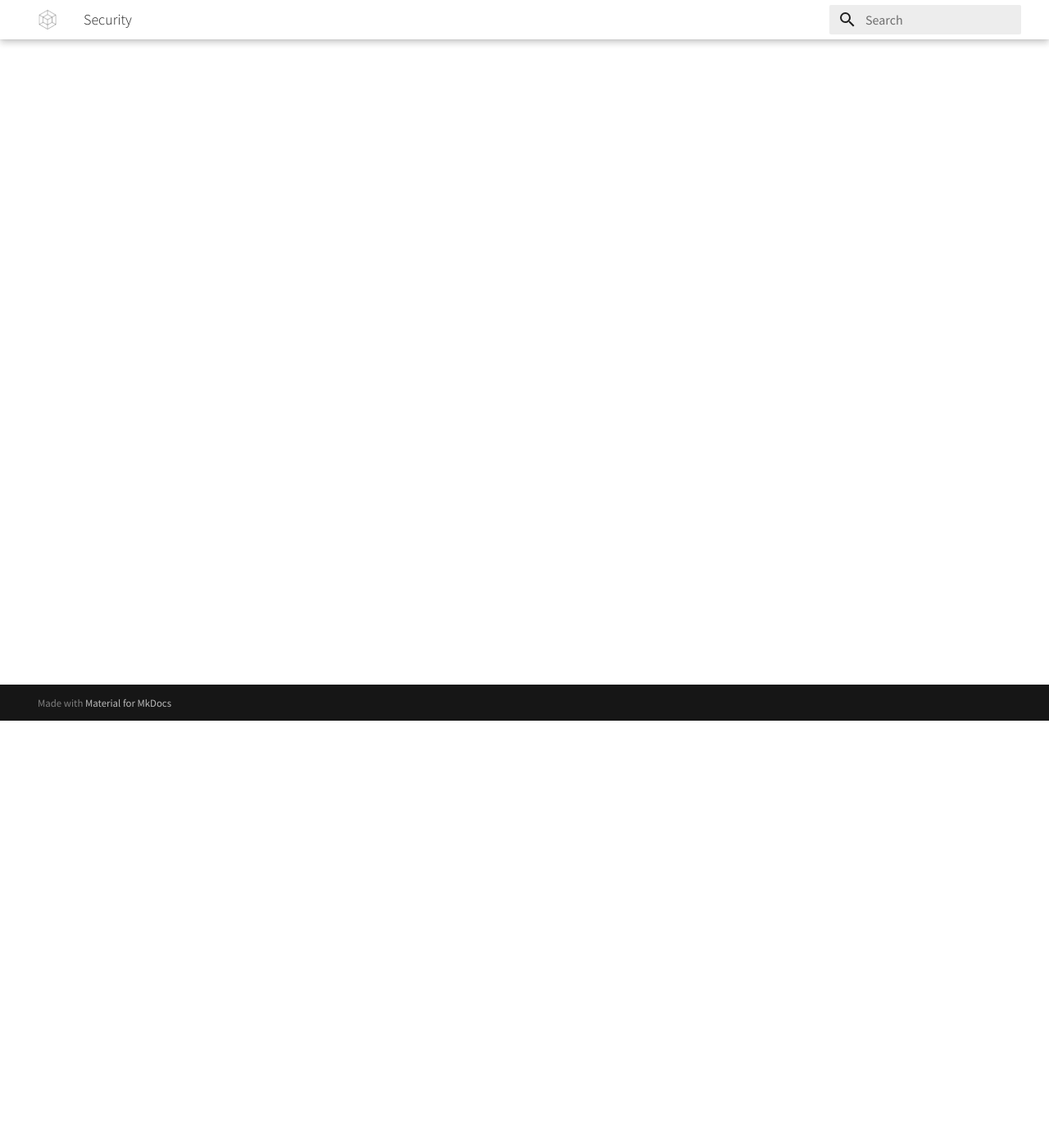
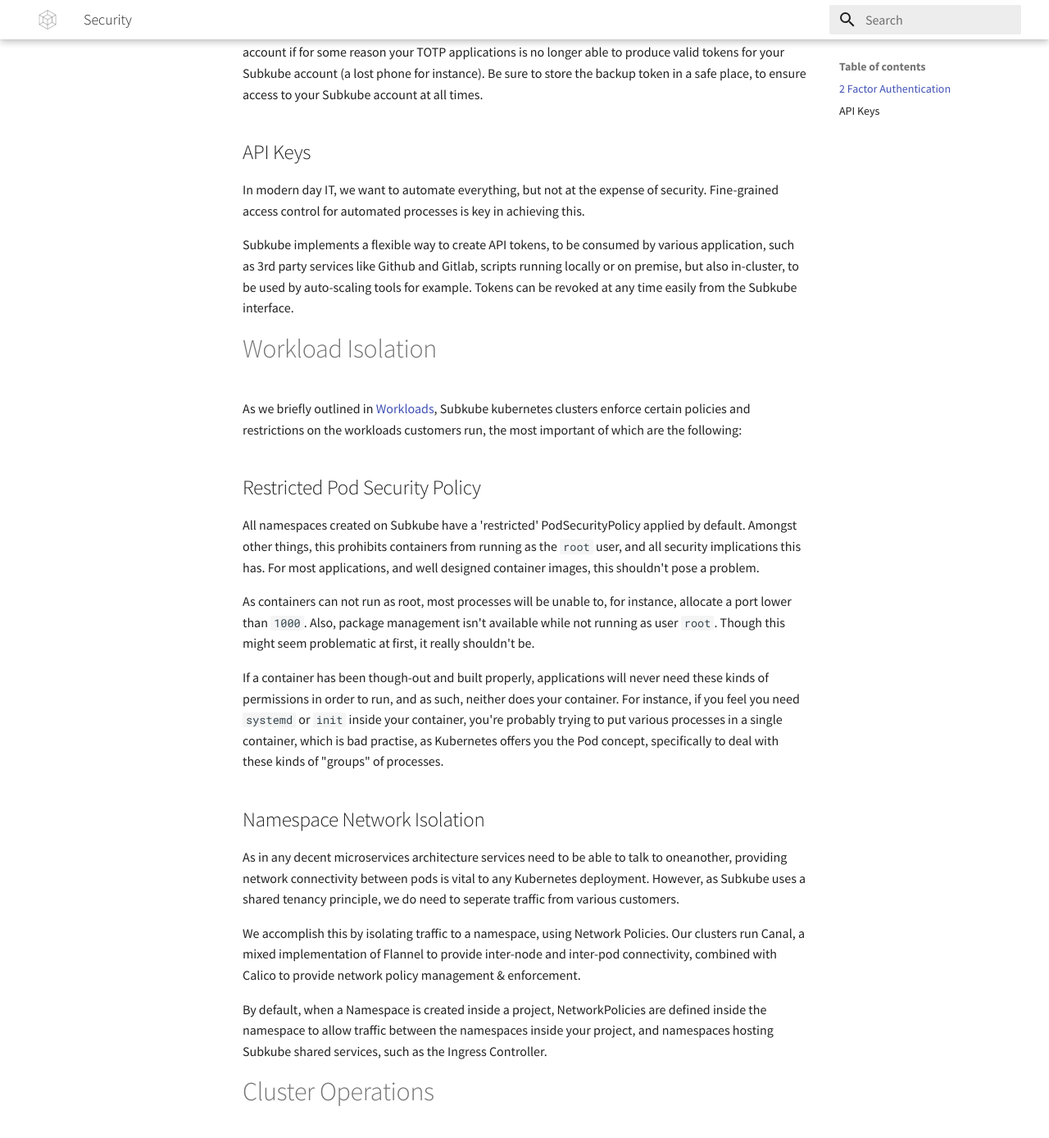
Before and after one commit to subkube/docs, an MkDocs documentation site: the page built from docs/concepts/security.md, in a window 1280 px wide and 1400 px high, scrolled down 521 px. Shown: the top 1388 px of the window at 82% size. Built offline with MkDocs 1.6.1 and Material for MkDocs 9.7.7, drawn with Linux system fonts in a browser that asks for light colours; some of the changed text lies outside the part shown.

Commit message:
Update security.md

```diff
--- a/docs/concepts/security.md
+++ b/docs/concepts/security.md
@@ -1 +1,57 @@
-Coming soon
+As a shared tenant platform, Subkube takes security very seriously. Luckily, the container & kubernetes ecosystem have been designed from the ground up with security on various levels in mind.
+
+
+# Access Control
+
+Security starts at the front door. The Subkube platform uses state-of-the-art technology to ensure a user's identity before allowing access to any of our systems and applications.
+
+
+## 2 Factor Authentication
+
+In general it's good habit to enable 2 factor authentication for your accounts whenever possible. Subkube offers a basic TOTP implementation, allowing you to use most Authenticator apps to generate tokens allowing you to login using the application interface or our `subctl` CLI.
+
+During 2FA setup, a backup token will be generated and shown, allowing you to regain access to your account if for some reason your TOTP applications is no longer able to produce valid tokens for your Subkube account (a lost phone for instance). Be sure to store the backup token in a safe place, to ensure access to your Subkube account at all times.
+
+
+## API Keys
+
+In modern day IT, we want to automate everything, but not at the expense of security. Fine-grained access control for automated processes is key in achieving this.
+
+Subkube implements a flexible way to create API tokens, to be consumed by various application, such as 3rd party services like Github and Gitlab, scripts running locally or on premise, but also in-cluster, to be used by auto-scaling tools for example. Tokens can be revoked at any time easily from the Subkube interface.
+
+
+# Workload Isolation
+
+As we briefly outlined in [Workloads](workloads.md), Subkube kubernetes clusters enforce certain policies and restrictions on the workloads customers run, the most important of which are the following:
+
+## Restricted Pod Security Policy
+
+All namespaces created on Subkube have a 'restricted' PodSecurityPolicy applied by default. Amongst other things, this prohibits containers from running as the `root` user, and all security implications this has. For most applications, and well designed container images, this shouldn't pose a problem.
+
+As containers can not run as root, most processes will be unable to, for instance, allocate a port lower than `1000`. Also, package management isn't available while not running as user `root`. Though this might seem problematic at first, it really shouldn't be.
+
+If a container has been though-out and built properly, applications will never need these kinds of permissions in  order to run, and as such, neither does your container. For instance, if you feel you need `systemd` or `init` inside your container, you're probably trying to put various processes in a single container, which is bad practise, as Kubernetes offers you the Pod concept, specifically to deal with these kinds of "groups" of processes.
+
+
+## Namespace Network Isolation
+
+As in any decent microservices architecture services need to be able to talk to oneanother, providing network connectivity between pods is vital to any Kubernetes deployment. However, as Subkube uses a shared tenancy principle, we do need to seperate traffic from various customers.
+
+We accomplish this by isolating traffic to a namespace, using Network Policies. Our clusters run Canal, a mixed implementation of Flannel to provide inter-node and inter-pod connectivity, combined with Calico to provide network policy management & enforcement.
+
+By default, when a Namespace is created inside a project, NetworkPolicies are defined inside the namespace to allow traffic between the namespaces inside your project, and namespaces hosting Subkube shared services, such as the Ingress Controller.
+
+
+# Cluster Operations
+
+## Hardening
+
+All our Kubernetes nodes run on selinux-enforced CentOS 8 Core, hardened according to enterprise standard. Our Kubernetes deployment takes all Kubernetes hardening considerations into account, and we run daily automated audits to ensure our clusters are compliant with the CIS Hardened benchmark.
+
+## End-to-end Encryption
+
+We use Wireguard, both to connect our control-plane and worker nodes together, and to connect our frontend and APIs to our backing Kubernetes clusters, hosted across the internet. Wireguard is state-of-the-art and allows for full encryption with minimal overhead, to ensure fast response times across the platform.
+
+## Let's Encrypt Integration
+
+All projects utilising Ingress for connectivity benefit from out Let's Encrypt integration, which offers a wildcard certificate to be used by ingress resources in project namespaces, so we can properly enforce SSL for connecting to Ingress-exposed services.
```
